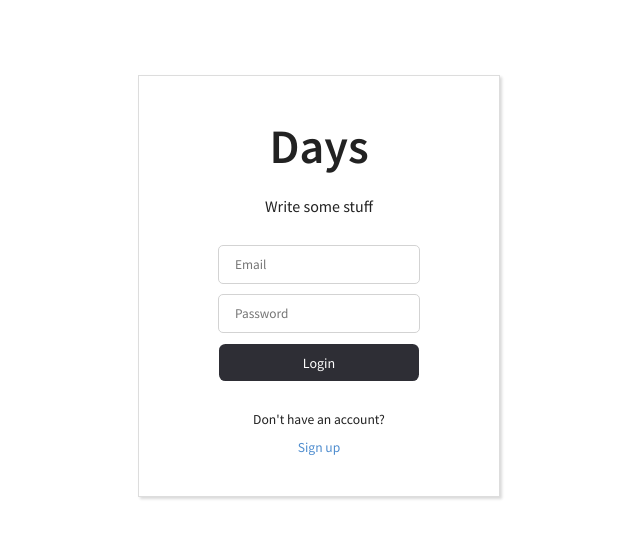
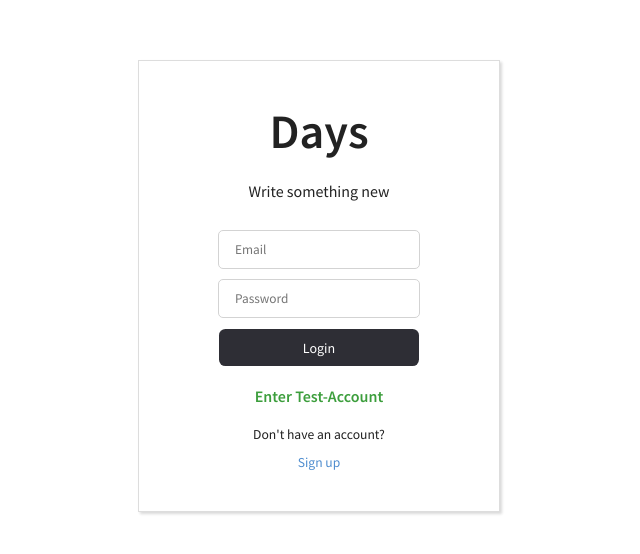
Before and after one commit to AlexeiVorobev/days, a React (Vite) app in the folder client/: page /#/login in a window 1280 px wide. Shown: the part 114-668 px from the top of the page, without its empty margins (321-961 px from the left). Built offline with nearby package versions, Linux system fonts and the light colour scheme.

Commit message:
Add test account button

```diff
--- a/client/src/index.css
+++ b/client/src/index.css
@@ -155,7 +155,7 @@ input {
 }
 
 .subscript p {
-  margin-top: 30px;
+  margin-top: 20px;
   margin-bottom: 8px;
   font-size: 0.85rem;
 }
@@ -165,6 +165,29 @@ input {
 
 .form-container a {
   color: var(--sassy-color);
+}
+
+.login-form {
+  display: flex;
+  align-items: center;
+  flex-direction: column;
+  justify-content: center;
+}
+
+.flashing-text {
+  animation: flash 1.5s infinite;
+}
+
+@keyframes flash {
+  0% {
+    opacity: 1;
+  }
+  50% {
+    opacity: 0.5;
+  }
+  100% {
+    opacity: 1;
+  }
 }
 
 /* ### */
--- a/client/src/routes/Login.jsx
+++ b/client/src/routes/Login.jsx
@@ -23,6 +23,14 @@ export default function Login() {
   const { user, isError, isSuccess, message, isLoading } = useSelector(
     (state) => state.auth
   );
+
+  const enterTestAccount = () => {
+    const userData = {
+      email: "test@test.com",
+      password: "12345",
+    };
+    dispatch(login(userData));
+  };
 
   useEffect(() => {
     if (isError) {
@@ -61,10 +69,11 @@ export default function Login() {
         <div className="form-container">
           <section className="heading">
             <h1>Days</h1>
-            <p>Write some stuff</p>
+            <p>Write something new</p>
           </section>
-          <form onSubmit={onSubmit}>
+          <form className="login-form" onSubmit={onSubmit}>
             <input
+
               type="email"
               name="email"
               id="email"
@@ -82,6 +91,20 @@ export default function Login() {
             <button type="submit" className="btn-special">
               Login
             </button>
+            <button
+              onClick={enterTestAccount}
+              type="button"
+              style={{
+                marginTop: "20px",
+                color: "green",
+                fontWeight: "bold",
+                fontSize: "16px",
+                padding: "0",
+                width: "fit-content",
+              }}
+            >
+              <span className="flashing-text">Enter Test-Account</span>
+            </button>
           </form>
           <section className="subscript">
             <p>Don't have an account?</p>
--- a/client/src/routes/Register.jsx
+++ b/client/src/routes/Register.jsx
@@ -60,9 +60,8 @@ export default function Register() {
             <h1>Days</h1>
             <p>Sign-up now and start writing</p>
           </section>
-          <form onSubmit={onSubmit}>
+          <form className="login-form" onSubmit={onSubmit}>
             <input
-              style={{ width: "100%" }}
               type="email"
               name="email"
               id="email"
@@ -71,7 +70,6 @@ export default function Register() {
               onChange={onChange}
             />
             <input
-              style={{ width: "100%" }}
               type="password"
               name="password"
               id="password"
```
